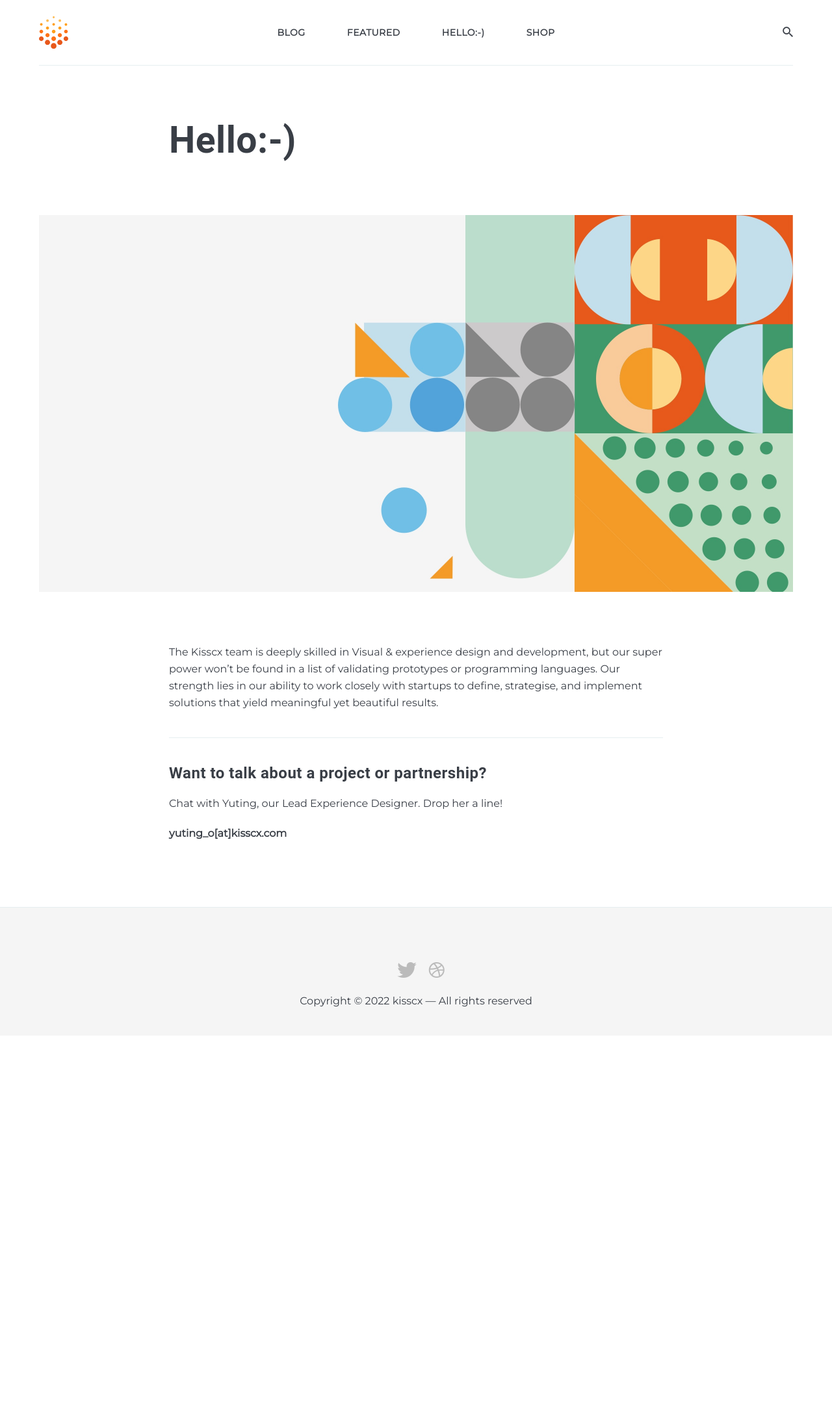
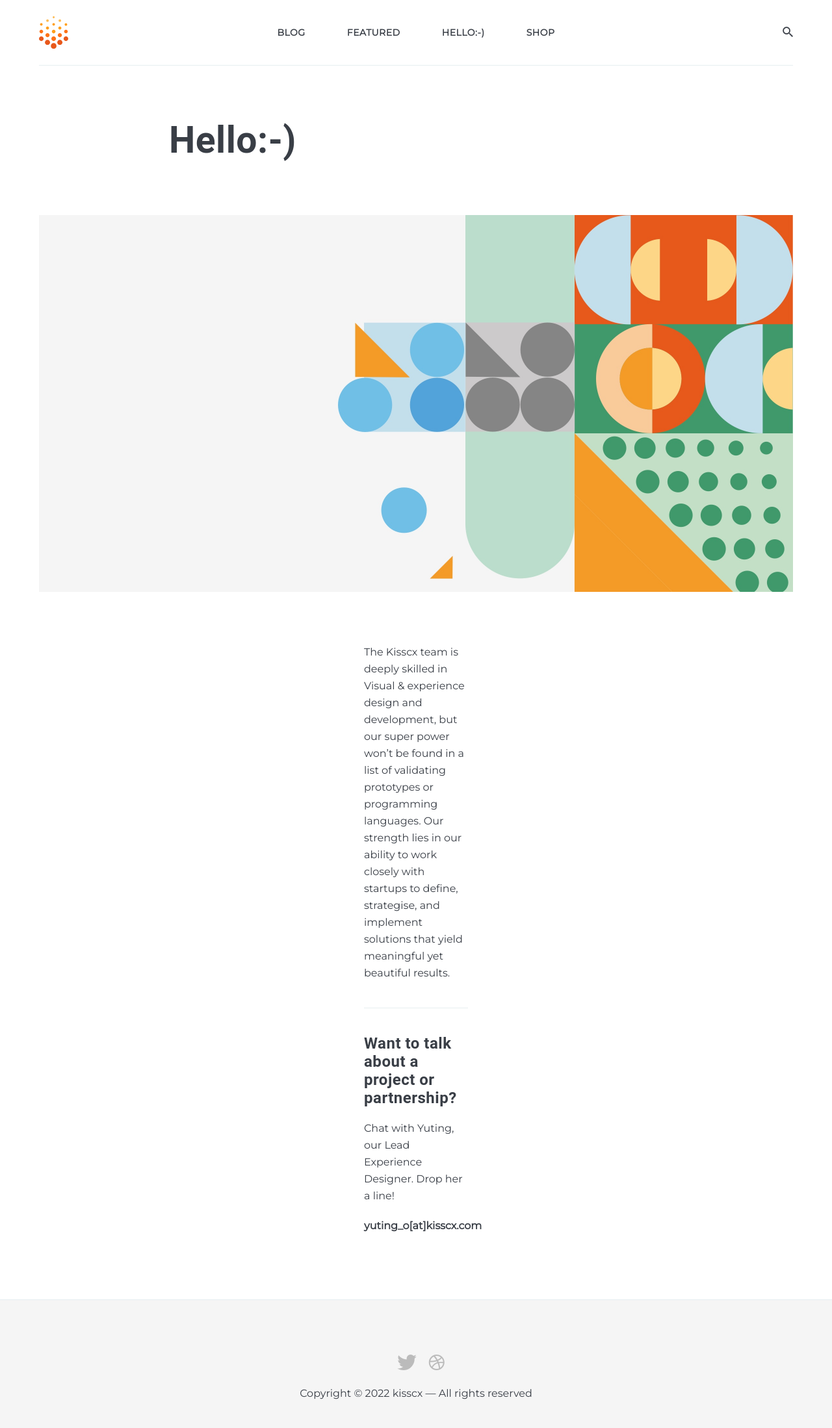
Before and after one commit to aimo-mala/aimo-mala.github.io, a Jekyll site: the page built from _pages/Hello.md, in a window 1280 px wide. Shown: the whole page at 65% size. Built offline with Jekyll 4.4.1, drawn with Linux system fonts in a browser that asks for light colours; nearby versions of some CDN libraries; before the commit the page ends 1594 px from its top, so only the background shows below that.

Commit message:
Update page.html

```diff
--- a/_layouts/page.html
+++ b/_layouts/page.html
@@ -21,7 +21,7 @@ layout: default
 <div class="container">
 	<div class="row">
 		<!-- begin page -->
-		<article class="page col col-8 col-t-10 col-m-12">
+		<article class="page col col-2 col-t-2 col-m-2">
 			<div class="page__content">
 				{{ content }}
 			</div>
```
